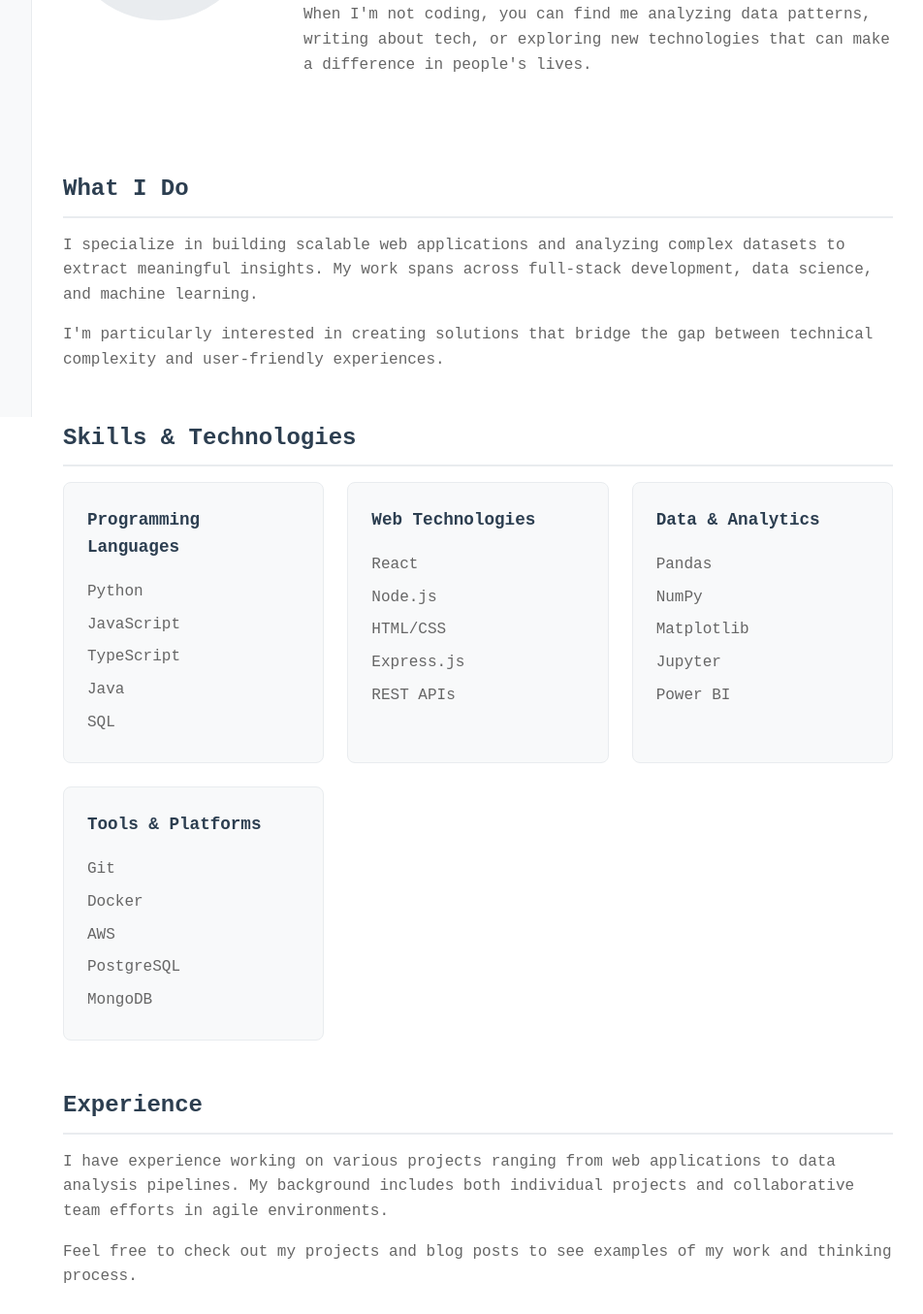
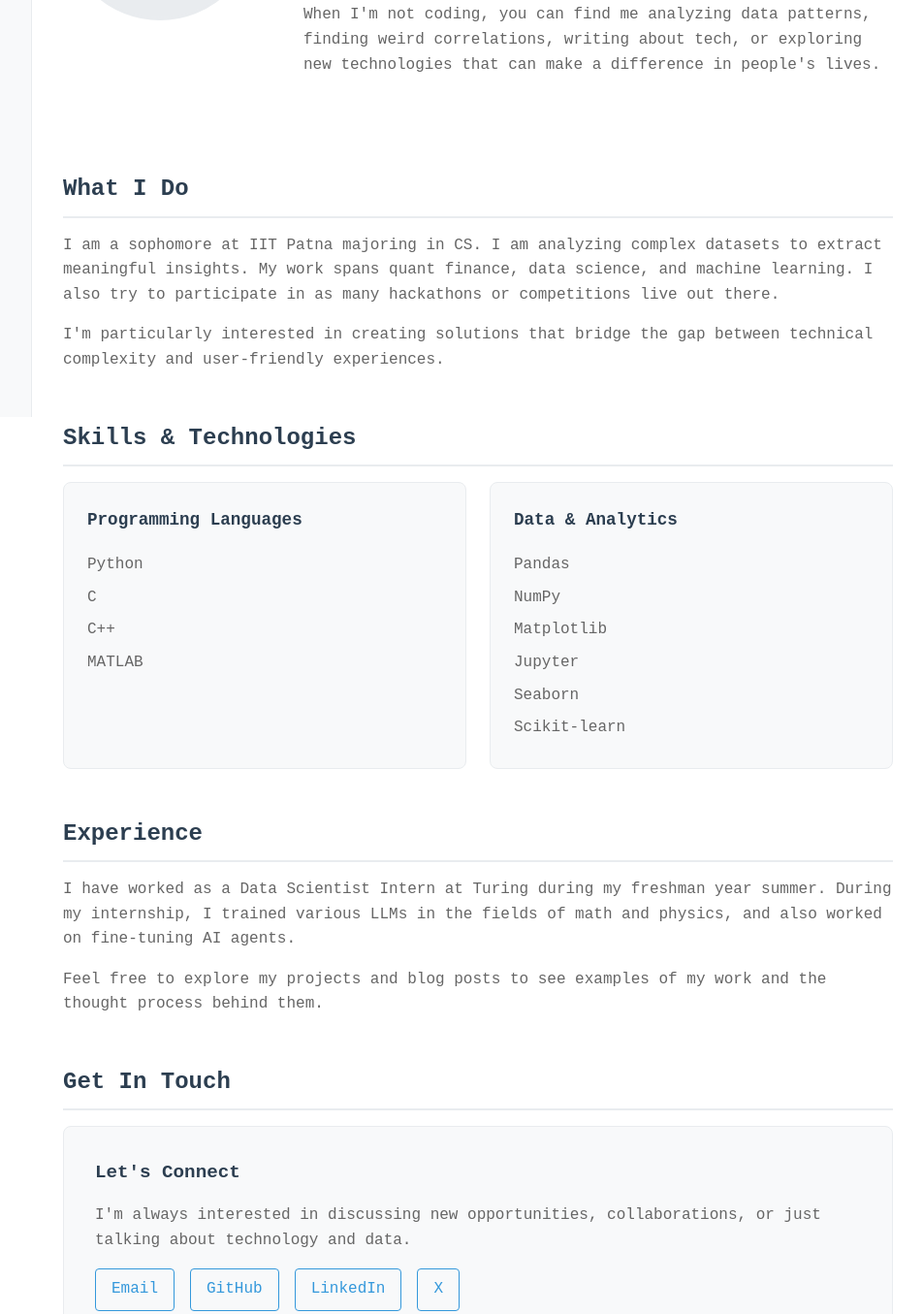
Before and after one commit to sushanth-mula/sushanth-mula.github.io, a plain HTML site: page about.html in a window 1280 px wide. Shown: the part 370-1725 px from the top of the page at 97% size, without its empty margins (287-1239 px from the left). Drawn offline with Linux system fonts and the light colour scheme.

Commit message:
Update about.html

```diff
--- a/about.html
+++ b/about.html
@@ -263,7 +263,7 @@
         <div class="main-content">
             <div class="about-header">
                 <h1>About Me</h1>
-                <p class="subtitle">Developer • Data Enthusiast • Problem Solver</p>
+                <p class="subtitle">ML Enthusiast • Aspiring Quant</p>
             </div>
 
             <div class="profile-section">
@@ -278,11 +278,11 @@
                     <div class="section">
                         <h2>Introduction</h2>
                         <p>
-                            Hi, I'm Sushanth Reddy, a passionate developer and data enthusiast based in Hyderabad, India.
+                            Hi, I'm Sushanth Reddy, a passionate data science and ML enthusiast based in Hyderabad, India.
                             I love building things that solve real problems and exploring the intersection of technology and data.
                         </p>
                         <p>
-                            When I'm not coding, you can find me analyzing data patterns, writing about tech, or exploring new
+                            When I'm not coding, you can find me analyzing data patterns, finding weird correlations, writing about tech, or exploring new
                             technologies that can make a difference in people's lives.
                         </p>
                     </div>
@@ -292,8 +292,9 @@
             <div class="section">
                 <h2>What I Do</h2>
                 <p>
-                    I specialize in building scalable web applications and analyzing complex datasets to extract
-                    meaningful insights. My work spans across full-stack development, data science, and machine learning.
+                    I am a sophomore at IIT Patna majoring in CS. I am analyzing complex datasets to extract
+                    meaningful insights. My work spans quant finance, data science, and machine learning. I also try to participate in as many
+                    hackathons or competitions live out there.
                 </p>
                 <p>
                     I'm particularly interested in creating solutions that bridge the gap between technical complexity
@@ -308,22 +309,12 @@
                         <h3>Programming Languages</h3>
                         <ul>
                             <li>Python</li>
-                            <li>JavaScript</li>
-                            <li>TypeScript</li>
-                            <li>Java</li>
-                            <li>SQL</li>
+                            <li>C</li>
+                            <li>C++</li>
+                            <li>MATLAB</li>
                         </ul>
                     </div>
-                    <div class="skill-category">
-                        <h3>Web Technologies</h3>
-                        <ul>
-                            <li>React</li>
-                            <li>Node.js</li>
-                            <li>HTML/CSS</li>
-                            <li>Express.js</li>
-                            <li>REST APIs</li>
-                        </ul>
-                    </div>
+
                     <div class="skill-category">
                         <h3>Data & Analytics</h3>
                         <ul>
@@ -331,31 +322,23 @@
                             <li>NumPy</li>
                             <li>Matplotlib</li>
                             <li>Jupyter</li>
-                            <li>Power BI</li>
+                            <li>Seaborn</li>
+                            <li>Scikit-learn</li>
                         </ul>
                     </div>
-                    <div class="skill-category">
-                        <h3>Tools & Platforms</h3>
-                        <ul>
-                            <li>Git</li>
-                            <li>Docker</li>
-                            <li>AWS</li>
-                            <li>PostgreSQL</li>
-                            <li>MongoDB</li>
-                        </ul>
-                    </div>
+
                 </div>
             </div>
 
             <div class="section">
                 <h2>Experience</h2>
                 <p>
-                    I have experience working on various projects ranging from web applications to data analysis pipelines.
-                    My background includes both individual projects and collaborative team efforts in agile environments.
+                    I have worked as a Data Scientist Intern at Turing during my freshman year summer. During my internship, I trained various LLMs in the fields
+                    of math and physics, and also worked on fine-tuning AI agents.
                 </p>
                 <p>
                     <!-- Add your specific experience details here -->
-                    Feel free to check out my projects and blog posts to see examples of my work and thinking process.
+                    Feel free to explore my projects and blog posts to see examples of my work and the thought process behind them.
                 </p>
             </div>
 
@@ -365,10 +348,10 @@
                     <h3>Let's Connect</h3>
                     <p>I'm always interested in discussing new opportunities, collaborations, or just talking about technology and data.</p>
                     <div class="contact-links">
-                        <a href="mailto:your.email@example.com">Email</a>
-                        <a href="https://github.com/yourusername" target="_blank">GitHub</a>
-                        <a href="https://linkedin.com/in/yourusername" target="_blank">LinkedIn</a>
-                        <a href="https://twitter.com/yourusername" target="_blank">Twitter</a>
+                        <a href="mailto:sushanthreddymula@gmail.com">Email</a>
+                        <a href="https://github.com/sushanth-mula" target="_blank">GitHub</a>
+                        <a href="https://linkedin.com/in/sushanth-reddy-mula-40759133a/" target="_blank">LinkedIn</a>
+                        <a href="https://x.com/SushanthRedddy" target="_blank">X</a>
                     </div>
                 </div>
             </div>
```
